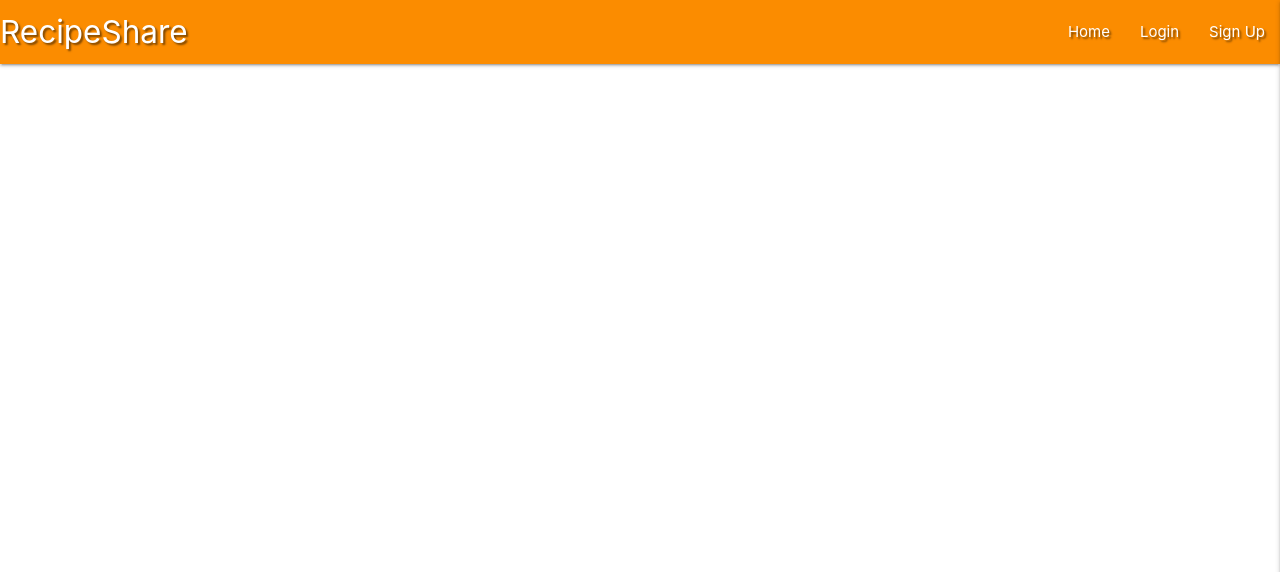
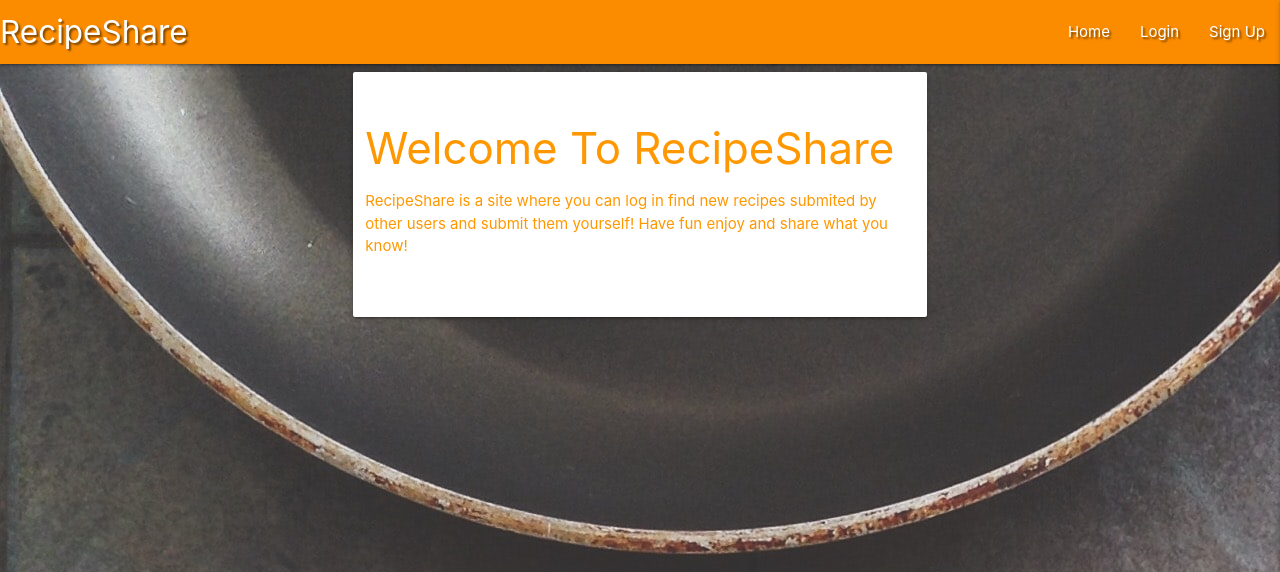
Before and after one commit to AaronHughes424/ShareYourRecipe, a Flask app: page / in a window 1280 px wide. Shown: the top 572 px of the page. Run offline with Flask 2, Linux system fonts and the light colour scheme; some libraries are stand-ins or nearby versions.

Commit message:
added content to home page

```diff
--- a/static/css/style.css
+++ b/static/css/style.css
@@ -1,3 +1,7 @@
+body {
+    background-image: url('../images/cooking.jpg');
+}
+
 .text-shadow {
     text-shadow: 2px 2px 2px rgba(0,0,0,0.5);
 }
--- a/templates/home.html
+++ b/templates/home.html
@@ -1,4 +1,17 @@
 {% extends "base.html" %}
 {% block content %}
 
+    <div class="row">
+        <div class="col s12 m8 offset-m2 orange-text">
+            <div class="card-panel">
+                <div class="row">
+                    <h3>Welcome To RecipeShare</h3>
+                    <p>RecipeShare is a site where you can log in find new recipes submited by other users
+                        and submit them yourself! Have fun enjoy and share what you know!
+                    </p>
+                </div>
+            </div>
+        </div>
+    </div>
+
 {% endblock %}
```
Also changed, not shown: static/images/cooking.jpg (added).
